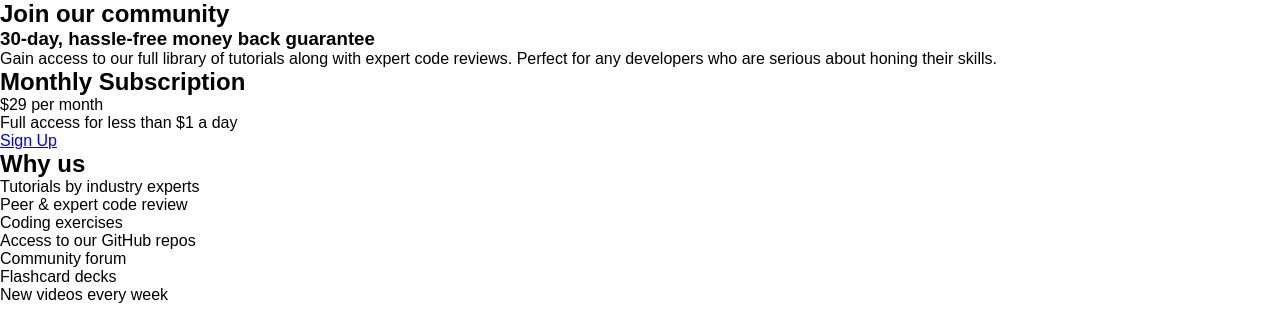
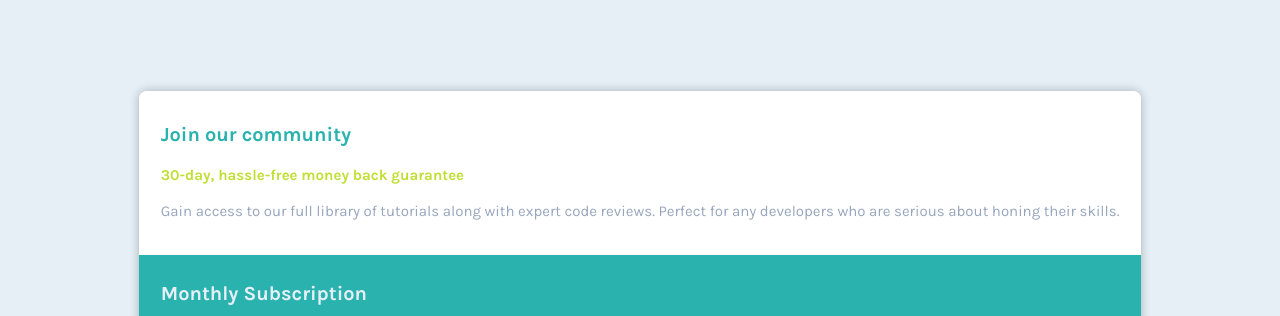
Before and after one commit to Mayur-Arde/single-price-grid-component-master, a plain HTML site: page index.html in a window 1280 px wide. Shown: the top 316 px of the page. Drawn offline with Linux system fonts and the light colour scheme.

Commit message:
All Done

```diff
--- a/index.html
+++ b/index.html
@@ -1,8 +1,10 @@
 <!DOCTYPE html>
 <html lang="en">
+
 <head>
   <meta charset="UTF-8">
-  <meta name="viewport" content="width=device-width, initial-scale=1.0"> <!-- displays site properly based on user's device -->
+  <meta name="viewport" content="width=device-width, initial-scale=1.0">
+  <!-- displays site properly based on user's device -->
 
   <link rel="icon" type="image/png" sizes="32x32" href="./images/favicon-32x32.png">
 
@@ -11,6 +13,7 @@
   <link rel="stylesheet" href="./styles/style.css">
 
 </head>
+
 <body>
   <div class="container">
     <div class="card top">
@@ -21,7 +24,7 @@
     </div>
     <div class="card mid">
       <h2>Monthly Subscription</h2>
-    <p>&dollar;29 per month</p>
+      <p><span class="dollar">&dollar;29</span><span class="month"> per month</span></p>
       <p>Full access for less than &dollar;1 a day</p>
       <a href="#" class="btn">Sign Up</a>
     </div>
@@ -73,4 +76,5 @@
     </p>
   </footer> -->
 </body>
+
 </html>
--- a/styles/style.css
+++ b/styles/style.css
@@ -20,13 +20,141 @@ html{
   font-size: 16px
 }
 
+body{
+  font-family: 'Karla', sans-serif;
+  background: var(--LightGray);
+  display: flex;
+  flex-direction: column;
+  justify-content: center;
+  align-items: center;
+  min-width: 100vw;
+  min-height: 100vh;
+}
+
+h2{
+  font-size: 20px;
+  font-weight: 700;
+}
+
+a{
+  text-decoration: none;
+  color:var(--LightGray);
+  font-weight: 700;
+}
+.container{
+  margin: 30px 20px;
+  box-shadow: 0px 0px 10px 0px #1818184c;
+  border-radius: 0.5rem;
+}
+
+.card{
+  padding: 22px;
+}
+
+.top{
+  background: white;
+  border-radius: 0.5rem 0.5rem 0 0;
+}
+
+.top h2{
+  color: var(--Cyan);
+  background: white;
+  padding: 10px 0 5px;
+}
+.top h3{
+  color: var(--BrightYellow);
+  padding: 15px 0;
+  font-size: 15px;
+}
+
+.top p{
+  line-height: 1.6;
+  font-size: 15px;
+  margin-bottom: 10px;
+  color:var(--GrayishBlue);
+}
+
+.mid{
+  color:var(--LightGray);
+  background: var(--Cyan);
+}
+
+.mid h2{
+  padding: 5px 0 5px;
+  margin-bottom: 12px;
+}
+
+.dollar{
+  font-size: 36px;
+  font-weight: 700;
+  padding-right: 15px;
+}
+
+.mid p{
+  display: flex;
+  align-items: center;
+  margin-bottom: 10px;
+}
+
+.month{
+   opacity: 0.5;
+}
+
+.btn{
+  display: block;
+  padding: 15px 20px;
+  width: 100%;
+  text-align: center;
+  background: var(--BrightYellow);
+  border-radius: 5px;
+  margin: 30px 0 5px;
+  box-shadow: 1px 2px 7px -4px black;
+}
+
+.bottom{
+  background: rgba(74,190,189,255)  ;
+  color: var(--LightGray);
+  border-radius:0 0 0.3rem 0.3rem;
+}
+
+.bottom h2{
+  margin-bottom: 1rem;
+}
+
+.bottom p{
+  line-height: 1.3;
+  font-size: 14px;
+}
 
 
+@media all and (min-width:1440px){
 
+  .card{
+    padding: 30px;
+  }
+  .container{
+    display: grid;
+    grid-column: 1fr 1fr;
+    grid-template-rows: 1fr 1fr ;
+    max-width: 600px;
+    max-height: 435px;
+  }
 
+  .top{
+    grid-area: 1/1/2/3;
+  }
+  .mid{
+    grid-area:2/1 ;
+  }
 
-
-
+  .bottom{
+    grid-area: 2/2;
+  }
+  .bottom p{
+    line-height: 1.4;
+    font-size: 14px;
+  }
+}
 /* attributaion */
 .attribution { font-size: 11px; text-align: center; }
 .attribution a { color: hsl(228, 45%, 44%); }
```
Lines whose indentation alone changed are shown as unchanged.
